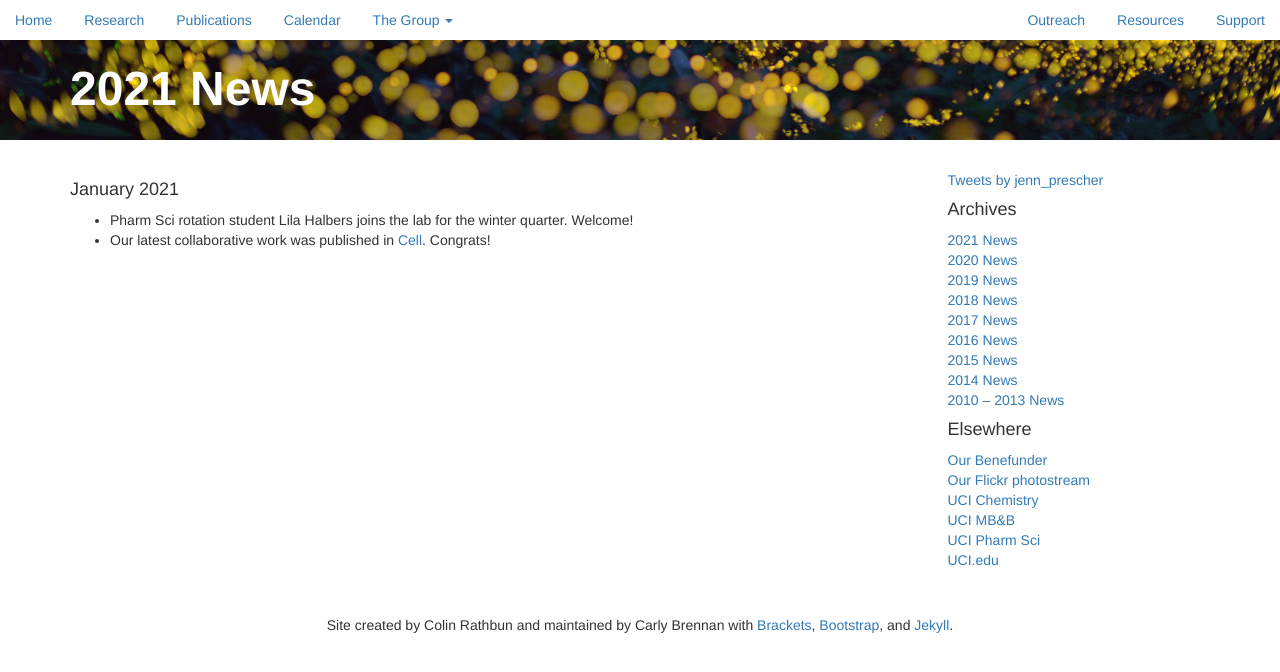
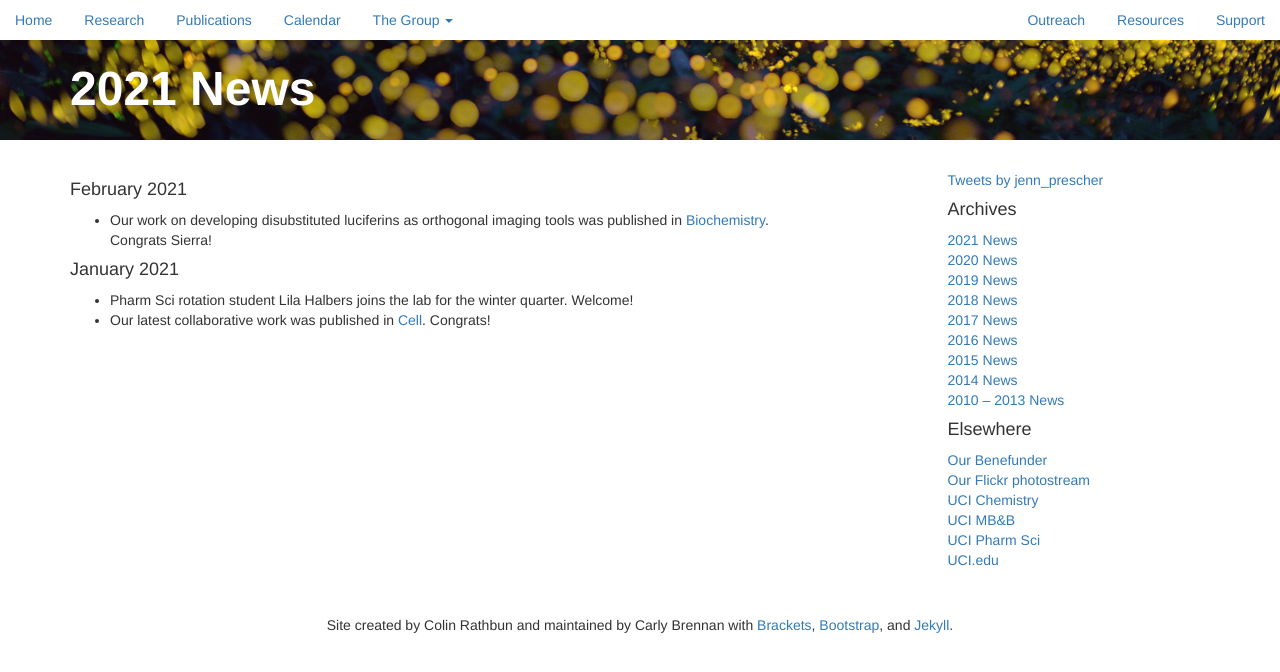
Before and after one commit to c-bun/Prescher-Lab-Site, a Jekyll site: the page built from _posts/2021-01-19-2021-News.markdown, in a window 1280 px wide. Shown: the top 672 px of the page. Built offline with Jekyll 4.4.1, drawn with Linux system fonts in a browser that asks for light colours; comment, search, counter and statistics services are not loaded.

Commit message:
PrescherLabSite_March2021_Update1

```diff
--- a/_data/publications.csv
+++ b/_data/publications.csv
@@ -1,4 +1,5 @@
 number,authors,title,journal,year,volume,pages,note,link
+64,"Williams, S. J.; Hwang, C. S.; Prescher, J. A.",Orthogonal Bioluminescent Probes from Disubstituted Luciferins,Biochemistry,2021,60,563-572,,https://pubs.acs.org/doi/10.1021/acs.biochem.0c00894#.YDQYQ8G3IAQ.twitter
 63,"Unger, E. K.; Keller, J. P.; Altermatt, M.; Liang, R.; Matsui, A.; Dong, C.; Hon, O. J.; Yao, Z.; Sun, J.; Banala, S.; Flanigan, M. E.; Jaffe, D. A.; Hartanto, S.; Carlen, J.; Mizuno, G. O.; Borden, P. M.; Shivange, A. V.; Cameron, L. P.; Sinning, S.; Underhill, S. M.; Olson, D. E.; Amara, S. G.; Lang, D. T.; Rudnick, G.; Marvin, J. S.; Lavis, L. D.; Lester, H. A.; Alvarez, V. A.; Fisher, A. J.; Prescher, J. A.; Kash, T. L.; Yarov-Yarovoy, V.; Gradinaru, V.; Looger, L. L.; Tian, L.",Directed Evolution of a Selective and Sensitive Serotonin Sensor via Machine Learning,Cell,2020,183,1986-2002.e26,,https://www.cell.com/cell/pdf/S0092-8674(20)31612-3.pdf
 62,"Row, R. D.; Nguyen, S. S.; Ferreira, A. J.; Prescher, J. A. ",Chemically triggered crosslinking with bioorthogonal cyclopropenones,Chem. Commun. ,2020,56,10883-10886,,https://pubs.rsc.org/en/content/articlelanding/2020/cc/d0cc04600k#!divAbstract
 61,"Yao, Z.; Zhang, B. S.; Steinhardt, R. C.; Mills, J. H.; Prescher, J. A.",Multicomponent Biolumiescence Imaging with a pi-Extended Luciferin,J. Am. Chem. Soc.,2020,142,14080-14089,,https://pubs.acs.org/doi/10.1021/jacs.0c01064
--- a/_posts/2021-01-19-2021-News.markdown
+++ b/_posts/2021-01-19-2021-News.markdown
@@ -3,6 +3,9 @@ layout: post
 title:  "2021 News"
 categories: group_update
 ---
+#### February 2021
+- Our work on developing disubstituted luciferins as orthogonal imaging tools was published in [Biochemistry](https://pubs.acs.org/doi/10.1021/acs.biochem.0c00894#.YDQYQ8G3IAQ.twitter). Congrats Sierra!
+
 #### January 2021
 - Pharm Sci rotation student Lila Halbers joins the lab for the winter quarter. Welcome!
 - Our latest collaborative work was published in [Cell](https://www.cell.com/cell/pdf/S0092-8674(20)31612-3.pdf). Congrats!
```
Also changed, not shown: images/TOCs/64.jpeg (added).
